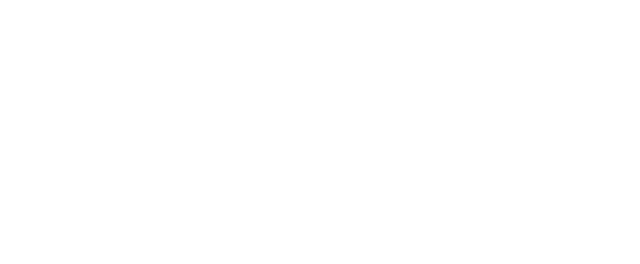
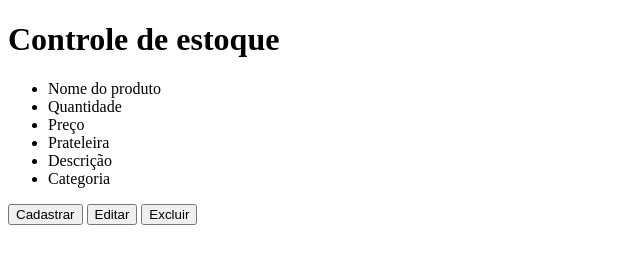
Before and after one commit to Michaelddg/Controle-de-estoque, a plain HTML site: page Index.html in a window 1280 px wide. Shown: the whole page, without its empty margins (0-640 px from the left). Drawn offline with Linux system fonts and the light colour scheme.

Commit message:
Iniciando HTML

```diff
--- a/Index.html
+++ b/Index.html
@@ -9,6 +9,25 @@
     </head>
 
     <body>
+        <header>
+            <h1>Controle de estoque</h1>
+        </header>
 
+        <nav id="cadastro">
+            <ul>
+                <li>Nome do produto</li>
+                <li>Quantidade</li>
+                <li>Preço</li>
+                <li>Prateleira</li>
+                <li>Descrição</li>
+                <li>Categoria</li>
+            </ul>
+        </nav>
+
+        <nav id="cadastro-button">
+            <button>Cadastrar</button>
+            <button>Editar</button>
+            <button>Excluir</button>
+        </nav>
     </body>
 </html>
```
